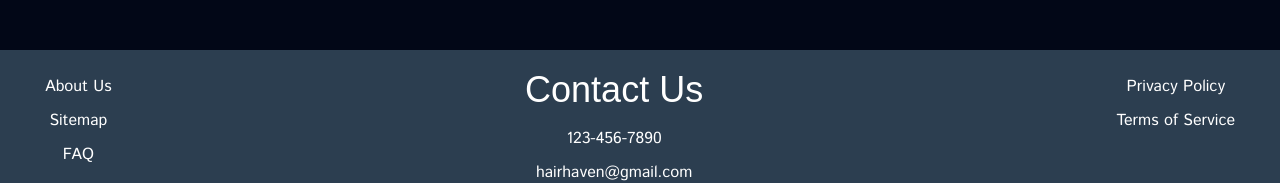
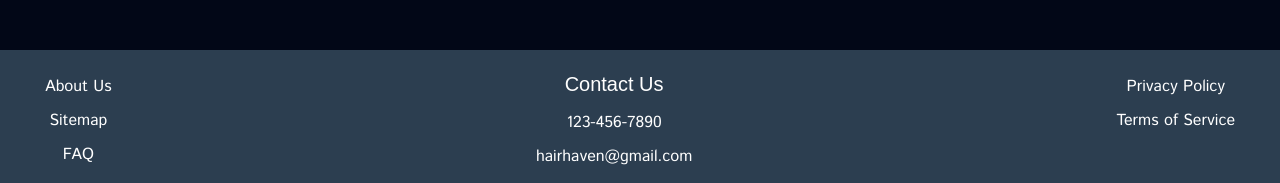
Before and after one commit to Ukandu20/Salon, a React (Vite) app in the folder frontend/: page /appointments in a window 1280 px wide. Shown: the part 743-926 px from the top of the page. Built offline with nearby package versions, Linux system fonts and the light colour scheme; no server answers; a web font is replaced by a local one.

Commit message:
modified:   frontend/src/components/Booking/Booking.jsx 	modified:   frontend/src/components/Footer/Footer.jsx

```diff
--- a/frontend/src/components/Booking/Booking.jsx
+++ b/frontend/src/components/Booking/Booking.jsx
@@ -198,9 +198,6 @@ export default function Booking() {
                     </div>
 
                     <div className={classes.time}>
-                        {timeSlots.length === 0 && selectedDate && !isDateDisabled(selectedDate) && (
-                            <p className={classes.fullyBookedMessage}>Sorry we are fully booked for today</p>
-                        )}
                         <div>
                             {timeSlots.map(slot => (
                                 <Button
--- a/frontend/src/components/Footer/Footer.jsx
+++ b/frontend/src/components/Footer/Footer.jsx
@@ -11,7 +11,7 @@ export default function Footer() {
           <a href="/faq" className={classes.footerLink}>FAQ</a>
         </div>
         <div className={classes.contactSection}>
-          <h2>Contact Us</h2>
+          <h5>Contact Us</h5>
           <a href='/contact' className={classes.footerLink}>123-456-7890</a>
           <a href="/contact" className={classes.footerLink}>hairhaven@gmail.com</a>
         </div>
```
